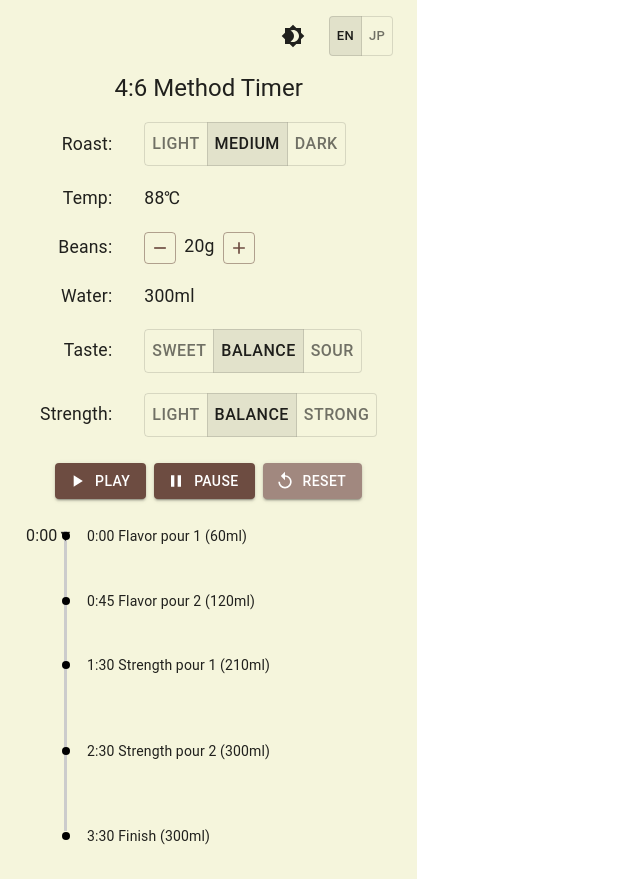
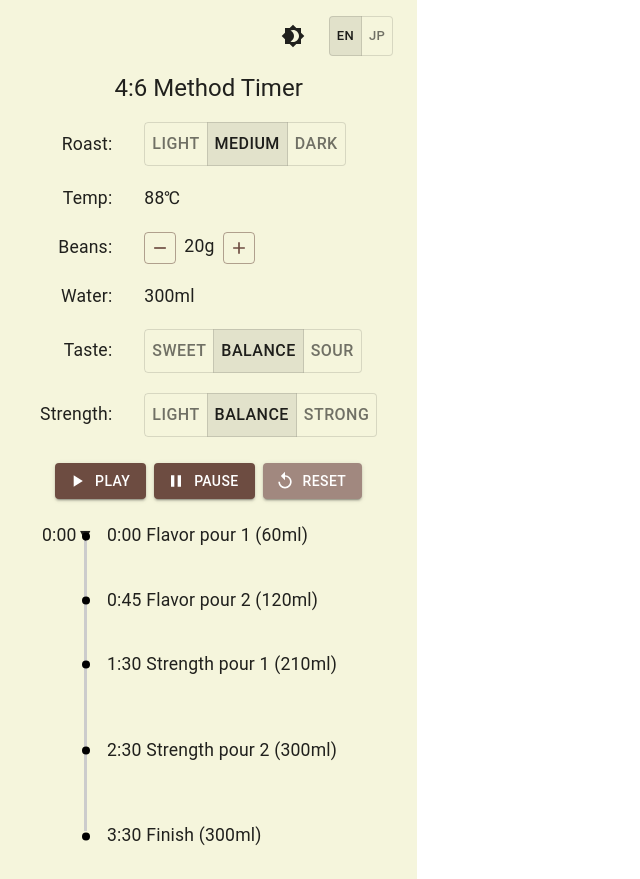
Before and after one commit to takatama/46timer, a React (Vite) app: page / in a window 1280 px wide. Shown: the whole page, without its empty margins (0-640 px from the left). Built offline with nearby package versions, Linux system fonts and the light colour scheme.

Commit message:
refactor: Update timeline constants for improved layout and styling consistency

```diff
--- a/src/App.tsx
+++ b/src/App.tsx
@@ -109,12 +109,12 @@ const TIMELINE_CONSTANTS = {
   CONTAINER_HEIGHT: 300,
   TOTAL_TIME: 210,
   MARKER_SIZE: 8,
-  ARROW_OFFSET: 41,
-  ARROW_HEIGHT: 12,
-  TIMELINE_LEFT_MARGIN: 40,
+  ARROW_OFFSET: 45,
+  ARROW_HEIGHT: 14,
+  TIMELINE_LEFT_MARGIN: 60,
   STEP_TEXT_MARGIN: 20,
   FIRST_STEP_OFFSET: 5,
-  FONT_SIZE: '0.875rem' // default size of Typography variant="body2"
+  FONT_SIZE: '1.1rem' // default size of Typography variant="body2"
 } as const;
 
 // Function to calculate timer steps based on the 4:6 method
@@ -250,7 +250,7 @@ function App() {
     setTimerRunning(true);
     timerRef.current = setInterval(() => {
       setCurrentTime((prev) => prev + 1);
-    }, 1000);
+    }, 100);
   };
 
   // Pause the timer
@@ -489,16 +489,16 @@ function App() {
             id="arrowContainer"
             sx={{
               position: 'absolute',
-              left: '-41px',
+              left: `-${TIMELINE_CONSTANTS.ARROW_OFFSET}px`,
               top: `${getArrowTop()}px`,
               display: 'flex',
               alignItems: 'center'
             }}
           >
-            <Typography variant="body1" className="time-display">
+            <Typography variant="body1" className="time-display" sx={{ fontSize: TIMELINE_CONSTANTS.FONT_SIZE }}>
               {formatTime(currentTime)}
             </Typography>
-            <Typography variant="body1" className="arrow-icon">▼</Typography>
+            <Typography variant="body1" className="arrow-icon" sx={{ fontSize: TIMELINE_CONSTANTS.FONT_SIZE }}>▼</Typography>
           </Box>
         </Box>
       </Container>
```
